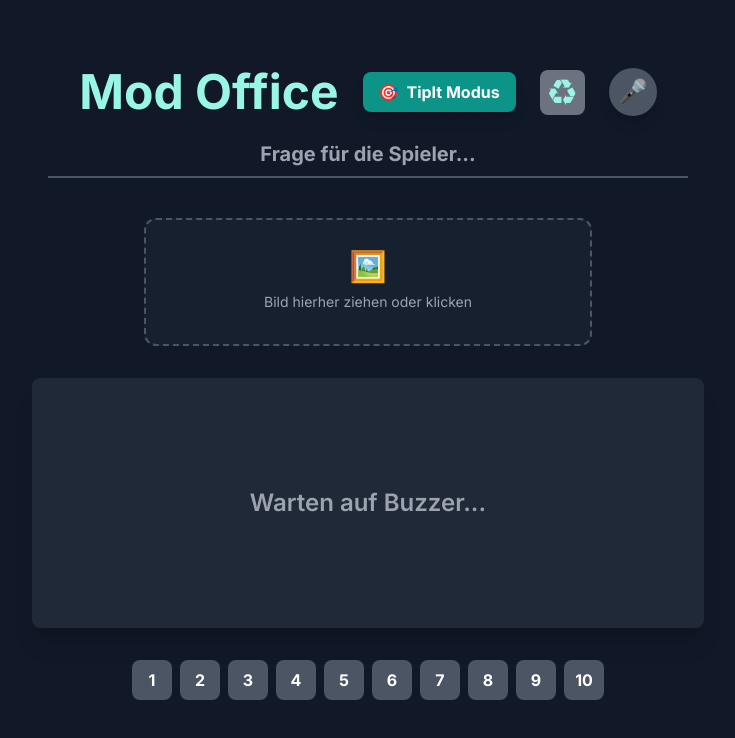
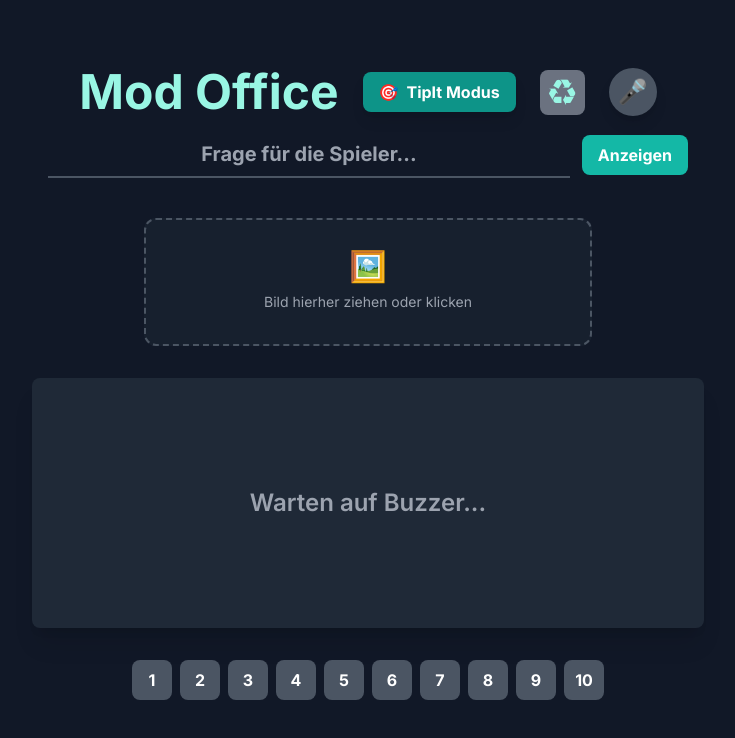
Before and after one commit to grafcoxxd/BZZR, a website: page public/moderator.html in a window 1280 px wide. Shown: the whole page, without its empty margins (272-1007 px from the left). Drawn offline with nearby package versions, Linux system fonts and the light colour scheme; no server answers.

Commit message:
verbsserung mit knopf und so und frage größer

```diff
--- a/public/moderator.html
+++ b/public/moderator.html
@@ -32,8 +32,11 @@
     </button>
 </div>
 
-<div class="w-full max-w-2xl px-4 mb-2">
-    <input id="buzzerQuestionInput" type="text" placeholder="Frage für die Spieler..." class="w-full bg-transparent border-b-2 border-gray-600 px-3 py-2 text-center text-xl font-bold text-white outline-none transition focus:border-teal-400">
+<div class="w-full max-w-2xl px-4 mb-2 flex items-center gap-3">
+    <input id="buzzerQuestionInput" type="text" placeholder="Frage für die Spieler..." class="min-w-0 flex-grow bg-transparent border-b-2 border-gray-600 px-3 py-2 text-center text-xl font-bold text-white outline-none transition focus:border-teal-400">
+    <button id="showBuzzerQuestionBtn" class="bg-teal-500 hover:bg-teal-600 text-white font-bold py-2 px-4 rounded-lg transition duration-300">
+        Anzeigen
+    </button>
 </div>
 
 <div class="flex flex-col items-center w-full my-8">
@@ -107,6 +110,7 @@
         const correctSound = document.getElementById('correctSound');
         const wrongSound = document.getElementById('wrongSound');
         const buzzerQuestionInput = document.getElementById('buzzerQuestionInput');
+        const showBuzzerQuestionBtn = document.getElementById('showBuzzerQuestionBtn');
 
         // Bild-Elemente
         const imageUpload = document.getElementById('imageUpload');
@@ -122,7 +126,7 @@
         correctSound.volume = 0.1;
         wrongSound.volume = 0.1;
 
-        buzzerQuestionInput.addEventListener('input', () => {
+        showBuzzerQuestionBtn.addEventListener('click', () => {
             socket.emit('buzzer-question-update', buzzerQuestionInput.value);
         });
 
```
Also changed, not shown: public/index.html (+1 -1 lines).
